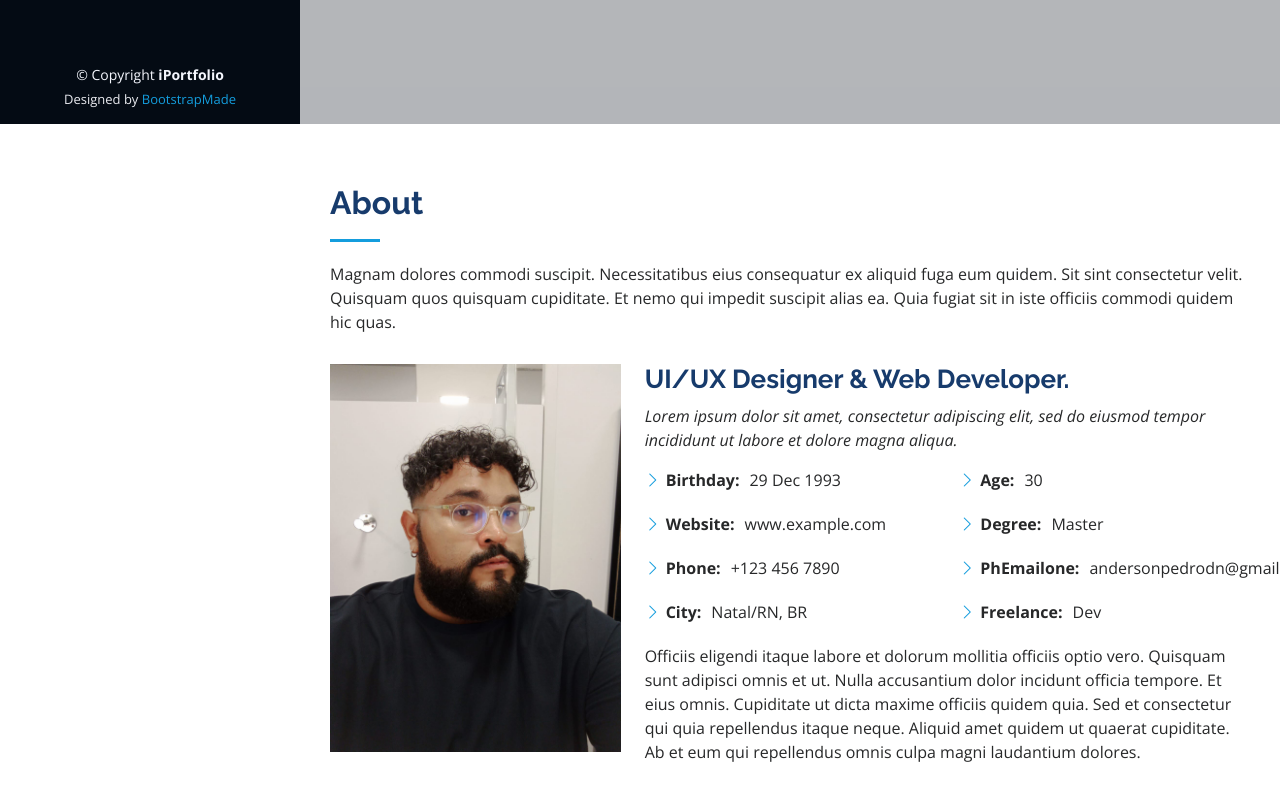
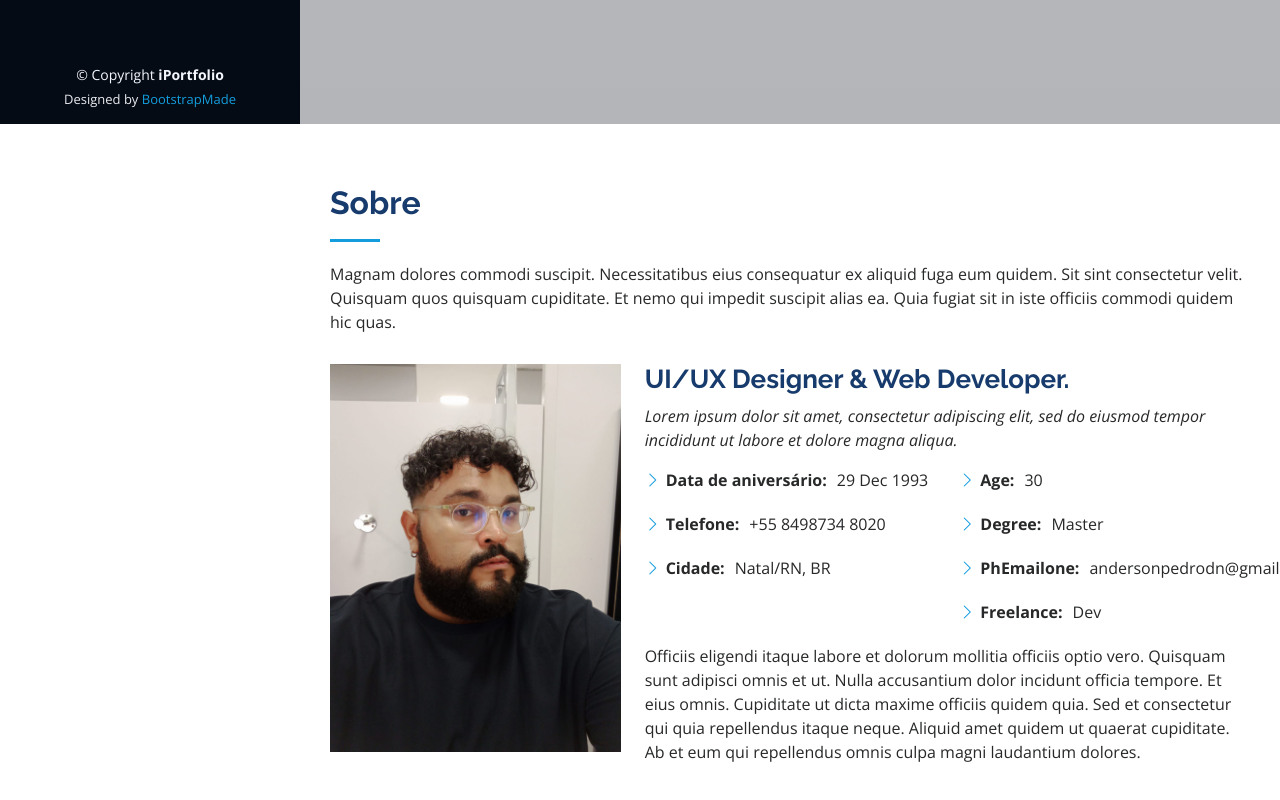
Before and after one commit to andersonpedrodn/portfolio, a plain HTML site: page index.html in a window 1280 px wide. Shown: the part 676-1476 px from the top of the page. Drawn offline with nearby package versions, Linux system fonts and the light colour scheme.

Commit message:
Atualização da seção sobre

```diff
--- a/index.html
+++ b/index.html
@@ -84,7 +84,7 @@
       <div class="container">
 
         <div class="section-title">
-          <h2>About</h2>
+          <h2>Sobre</h2>
           <p>Magnam dolores commodi suscipit. Necessitatibus eius consequatur ex aliquid fuga eum quidem. Sit sint consectetur velit. Quisquam quos quisquam cupiditate. Et nemo qui impedit suscipit alias ea. Quia fugiat sit in iste officiis commodi quidem hic quas.</p>
         </div>
 
@@ -101,10 +101,9 @@
             <div class="row">
               <div class="col-lg-6">
                 <ul>
-                  <li><i class="bi bi-chevron-right"></i> <strong>Birthday:</strong> <span>29 Dec 1993</span></li>
-                  <li><i class="bi bi-chevron-right"></i> <strong>Website:</strong> <span>www.example.com</span></li>
-                  <li><i class="bi bi-chevron-right"></i> <strong>Phone:</strong> <span>+123 456 7890</span></li>
-                  <li><i class="bi bi-chevron-right"></i> <strong>City:</strong> <span>Natal/RN, BR</span></li>
+                  <li><i class="bi bi-chevron-right"></i> <strong>Data de aniversário:</strong> <span>29 Dec 1993</span></li>
+                  <li><i class="bi bi-chevron-right"></i> <strong>Telefone:</strong> <span>+55 8498734 8020</span></li>
+                  <li><i class="bi bi-chevron-right"></i> <strong>Cidade:</strong> <span>Natal/RN, BR</span></li>
                 </ul>
               </div>
               <div class="col-lg-6">
```
